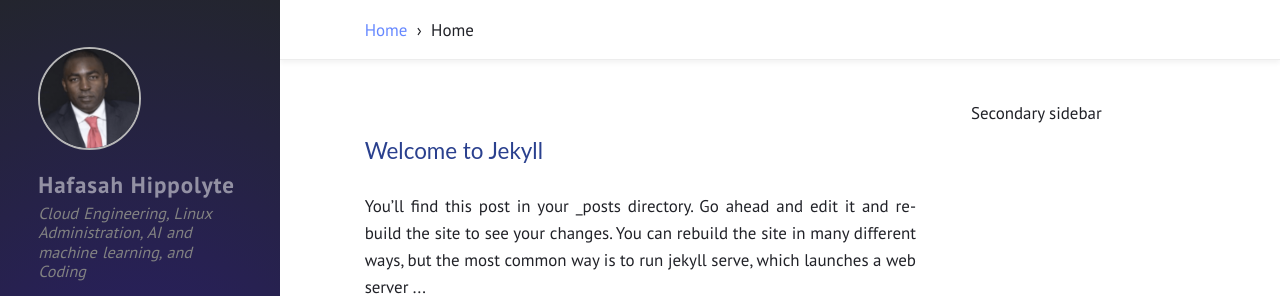
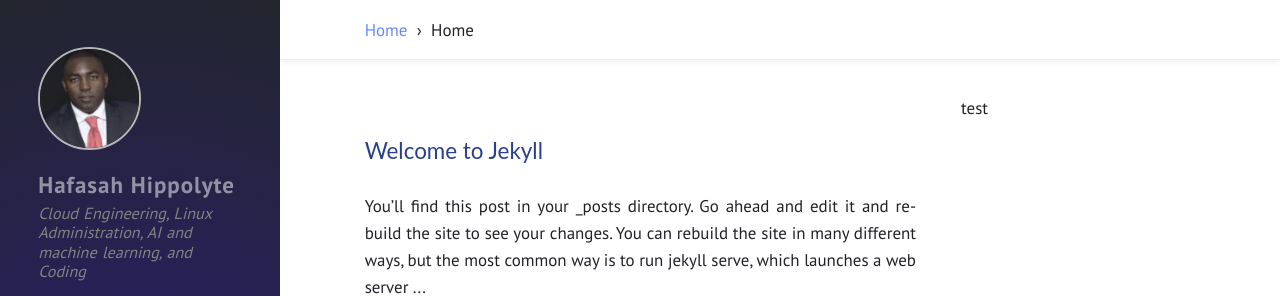
Before and after one commit to hfasah/hfasah.github.io, a Jekyll site: the page built from index.html, in a window 1280 px wide. Shown: the top 296 px of the page. Built offline with Jekyll 4.4.1, drawn with Linux system fonts in a browser that asks for light colours.

Commit message:
Update home.html

```diff
--- a/_includes/home.html
+++ b/_includes/home.html
@@ -18,9 +18,7 @@
       </div>
       {% endfor %}
     </div>
-    <div id="panel-wrapper">
-        Secondary sidebar
-    </div>
+    {% include secondary-sidebar.html %}
 
   </article>
 
```
